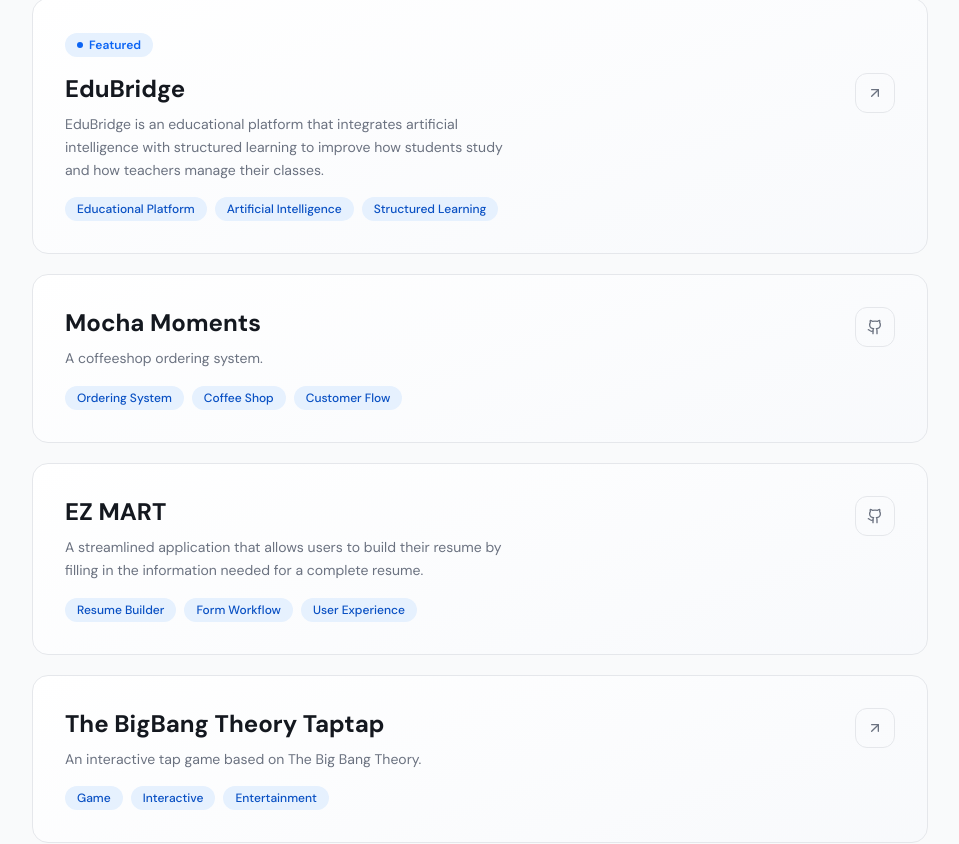
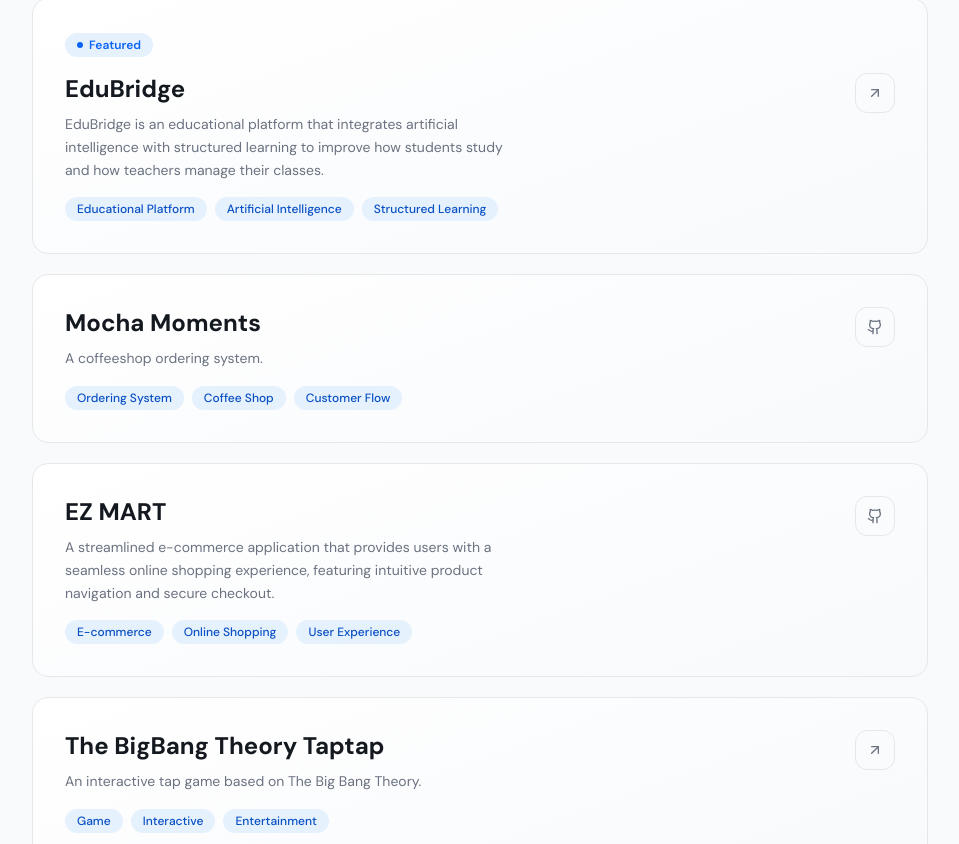
Before and after one commit to PancitGuisado/bryle-portfolio, a React (Vite) app: page /projects in a window 1280 px wide. Shown: the part 346-1190 px from the top of the page, without its empty margins (160-1119 px from the left). Built offline with nearby package versions, Linux system fonts and the light colour scheme; the HTML template or start-up script is replaced by a standard one.

Commit message:
Add new project, create All Projects page, update footer, and fix EZ MART description

```diff
--- a/src/data/projects.ts
+++ b/src/data/projects.ts
@@ -26,8 +26,8 @@
   {
     title: "EZ MART",
     description:
-      "A streamlined application that allows users to build their resume by filling in the information needed for a complete resume.",
-    tags: ["Resume Builder", "Form Workflow", "User Experience"],
+      "A streamlined e-commerce application that provides users with a seamless online shopping experience, featuring intuitive product navigation and secure checkout.",
+    tags: ["E-commerce", "Online Shopping", "User Experience"],
     github: "https://github.com/eilrahcdev/EZ-Mart",
     featured: false,
   },
```
